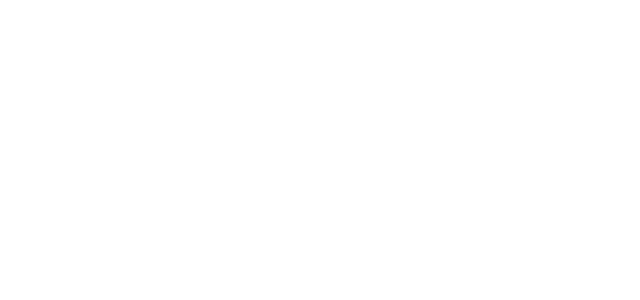
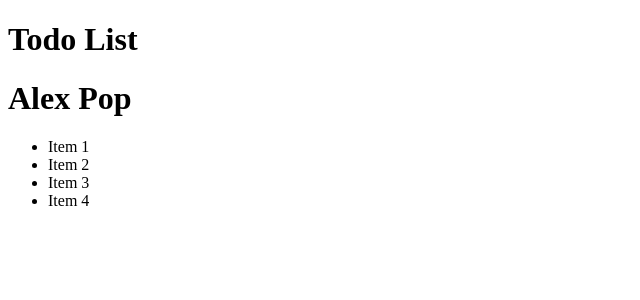
Before and after one commit to alexandrupp/react-js-ts-ramp-up, a React (Vite) app: page / in a window 1280 px wide. Shown: the top 300 px of the page, without its empty margins (0-640 px from the left). Built offline with nearby package versions, Linux system fonts and the light colour scheme.

Commit message:
Creating Components

```diff
--- a/src/App.jsx
+++ b/src/App.jsx
@@ -1,15 +1,17 @@
 import React from "react";
+// import { TodoList } from "./TodoList";
+import { Name } from "./Name";
+import { TodoListClass } from "./TodoListClass";
 
 function App() {
-  // return <label>{2 + 2}</label>;
-  // return <input type="text"></input>;
-  // const myCustomLabel = <label htmlFor="inputId">anyText</label>;
-  // return (
-  //   <div id="largeDiv" className="large">
-  //     {myCustomLabel}
-  //     <input id="inputId" type="number" defaultValue={3}></input>
-  //   </div>
-  // );
+  return (
+    <div>
+      <h1>Todo List</h1>
+      {/* <TodoList /> */}
+      <Name />
+      <TodoListClass />
+    </div>
+  );
 }
 
 export default App;
--- /dev/null
+++ b/src/Name.jsx
@@ -0,0 +1,7 @@
+import React from "react";
+
+export class Name extends React.Component {
+  render() {
+    return <h1>Alex Pop</h1>;
+  }
+}
--- /dev/null
+++ b/src/TodoList.jsx
@@ -0,0 +1,10 @@
+export function TodoList() {
+  return (
+    <ul>
+      <li>Item 1</li>
+      <li>Item 2</li>
+      <li>Item 3</li>
+      <li>Item 4</li>
+    </ul>
+  );
+}
--- /dev/null
+++ b/src/TodoListClass.jsx
@@ -0,0 +1,14 @@
+import React from "react";
+
+export class TodoListClass extends React.Component {
+  render() {
+    return (
+      <ul>
+        <li>Item 1</li>
+        <li>Item 2</li>
+        <li>Item 3</li>
+        <li>Item 4</li>
+      </ul>
+    );
+  }
+}
```
